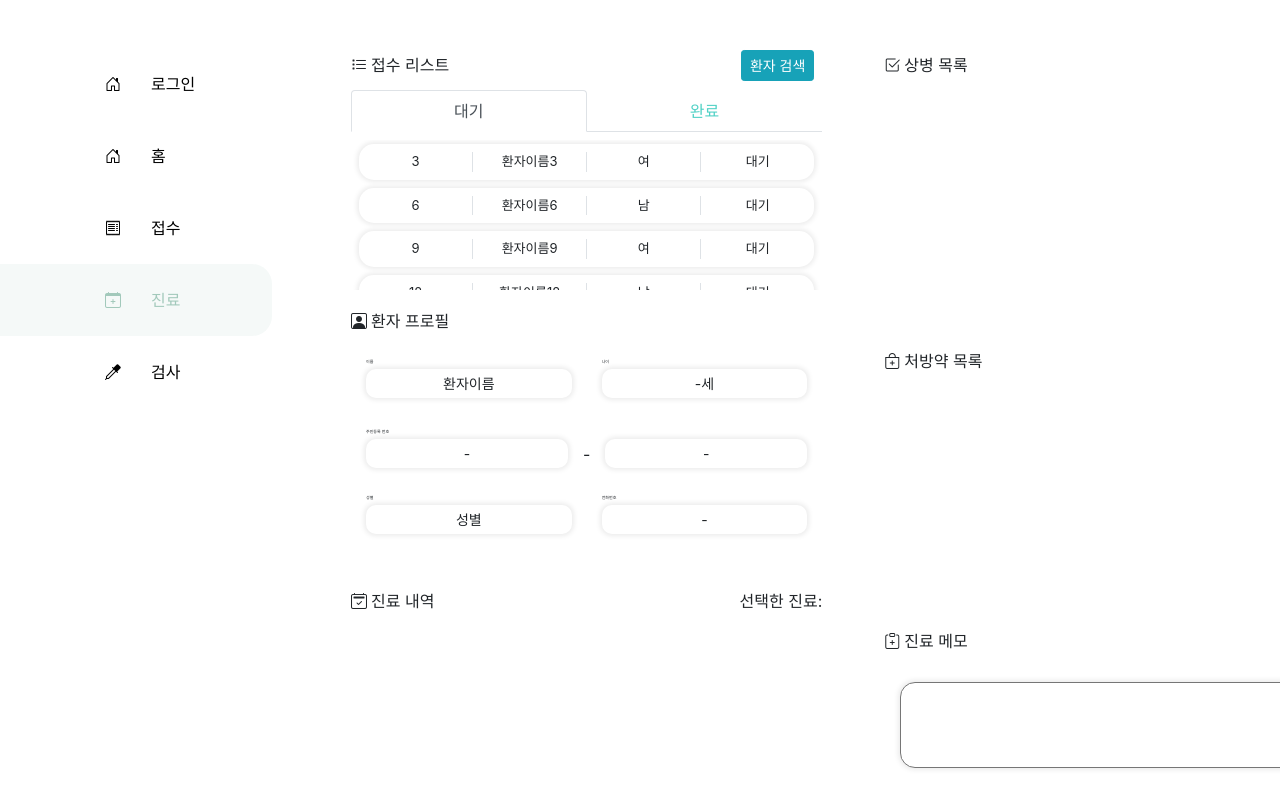
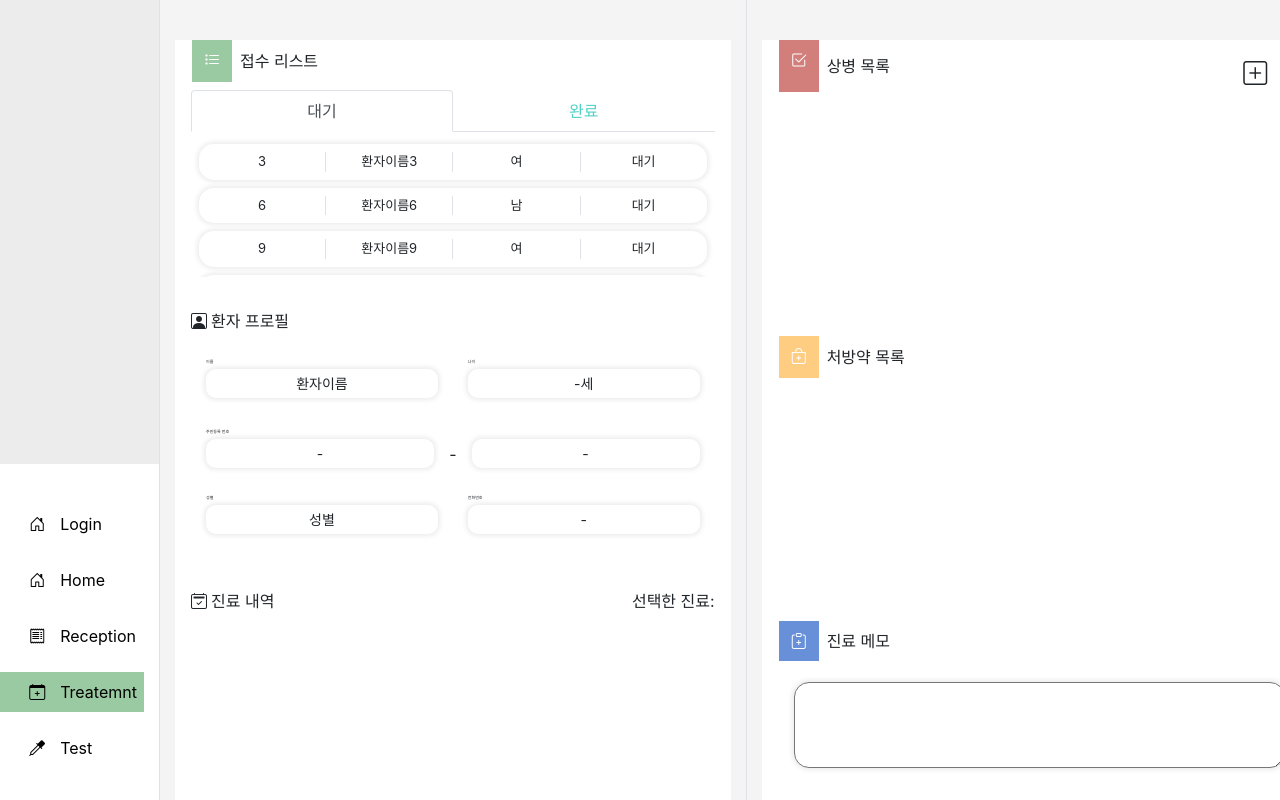
Before and after one commit to kju1018/Team6Project-React, a React (Create React App) app: page /treatment in a window 1280 px wide. Shown: the top 800 px of the page. Built offline with nearby package versions, Linux system fonts and the light colour scheme.

Commit message:
진료 디자인 변경

```diff
--- a/src/App.js
+++ b/src/App.js
@@ -4,13 +4,13 @@ import AppMenu from 'AppMenu';
 
 function App() {
   return (
-    <div className="d-flex flex-column vh-100" style={{width:"1920px"}}>
+    <div className="d-flex flex-column vh-100" style={{width:"1920px", backgroundColor:"#F4F4F4"}}>
       <div className="flex-grow-1 container-fluid pl-0 pr-0">
         <div className="row h-100 mr-0 ml-0">
-          <div className="col-2 pl-0 pr-5">
+          <div className="col-1 pl-0 border-right align-items-end" style={{position:"relative", backgroundColor:"#FFFFFF"}}>
             <AppMenu/>
           </div>
-          <div className="col-10 pl-0 pr-0">
+          <div className="col-11 pl-0 pr-0" >
             <AppRoute/>
           </div>
         </div>
@@ -20,3 +20,6 @@ function App() {
 }
 
 export default App;
+
+
+//  <div className="col-1 pl-0 border-right border-gray align-items-end text-bottom" style={{position:"relative", backgroundColor:"#FFFFFF"}}>
--- a/src/AppMenu.js
+++ b/src/AppMenu.js
@@ -3,43 +3,46 @@ import { NavLink } from "react-router-dom";
 
 function AppMenu() {
     return (
-
-    <ul className="nav flex-column mt-5">
+    <>
+    <div style={{backgroundColor:"#ECECEC", height:"58vh", marginRight:"-15px"}}></div>
+    <div style={{marginTop:"3vh"}}>
+    <ul className="nav flex-column" >
       <li className="nav-item">
-        <NavLink to="/" exact className="nav-link pt-4 pb-4" activeStyle={{color:"#A2C9BB", backgroundColor:"#F5F9F8", borderRadius:"0px 20px 20px 0px"}} style={{color:"black"}}>
+        <NavLink to="/" exact className="nav-link pt-2 pb-2 mt-3 mb-3" activeStyle={{color:"#000000", backgroundColor:"#9ACAA1"}} style={{color:"black"}}>
           <div className="row">
-            <div className="col-6 text-right"><i className="bi bi-house-door"></i></div>
-            <div className="col-6">로그인</div>
+            <div className="col-5 text-right"><i className="bi bi-house-door"></i></div>
+            <div className="col-7 pl-0">Login</div>
           </div>
         </NavLink>
-        <NavLink to="/home" exact className="nav-link pt-4 pb-4" activeStyle={{color:"#A2C9BB", backgroundColor:"#F5F9F8", borderRadius:"0px 20px 20px 0px"}} style={{color:"black"}}>
+        <NavLink to="/home" exact className="nav-link pt-2 pb-2 mt-3 mb-3" activeStyle={{color:"#000000", backgroundColor:"#9ACAA1"}} style={{color:"black"}}>
           <div className="row">
-            <div className="col-6 text-right"><i className="bi bi-house-door"></i></div>
-            <div className="col-6">홈</div>
+            <div className="col-5 text-right"><i className="bi bi-house-door"></i></div>
+            <div className="col-7 pl-0">Home</div>
           </div>
         </NavLink>
         {/* Link는 이걸 클릭하면 이동한다 라는 뜻 */}
-        <NavLink to="/reception" className="nav-link pt-4 pb-4" style={{color:"black"}} activeStyle={{color:"#A2C9BB", backgroundColor:"#F5F9F8", borderRadius:"0px 20px 20px 0px"}} style={{color:"black"}}>
+        <NavLink to="/reception" className="nav-link pt-2 pb-2 mt-3 mb-3" style={{color:"black"}} activeStyle={{color:"#000000", backgroundColor:"#9ACAA1"}}>
         <div className="row">
-            <div className="col-6 text-right"><i className="bi bi-receipt"></i></div>
-            <div className="col-6">접수</div>
+            <div className="col-5 text-right"><i className="bi bi-receipt"></i></div>
+            <div className="col-7 pl-0">Reception</div>
           </div>
         </NavLink>
-        <NavLink to="/treatment" className="nav-link pt-4 pb-4" style={{color:"black"}} activeStyle={{color:"#A2C9BB", backgroundColor:"#F5F9F8", borderRadius:"0px 20px 20px 0px"}} style={{color:"black"}}>
+        <NavLink to="/treatment" className="nav-link pt-2 pb-2 mt-3 mb-3" style={{color:"black"}} activeStyle={{color:"#000000", backgroundColor:"#9ACAA1"}}>
           <div className="row">
-            <div className="col-6 text-right"><i className="bi bi-calendar-plus"></i></div>
-            <div className="col-6">진료</div>
+            <div className="col-5 text-right"><i className="bi bi-calendar-plus"></i></div>
+            <div className="col-7 pl-0">Treatemnt</div>
           </div>
         </NavLink>
-        <NavLink to="/test" className="nav-link pt-4 pb-4" style={{color:"black"}} activeStyle={{color:"#A2C9BB", backgroundColor:"#F5F9F8", borderRadius:"0px 20px 20px 0px"}} style={{color:"black"}}>
+        <NavLink to="/test" className="nav-link pt-2 pb-2 mt-3 mb-3" style={{color:"black"}} activeStyle={{color:"#000000", backgroundColor:"#9ACAA1"}}>
           <div className="row">
-            <div className="col-6 text-right"><i className="bi bi-eyedropper"></i></div>
-            <div className="col-6">검사</div>
+            <div className="col-5 text-right"><i className="bi bi-eyedropper"></i></div>
+            <div className="col-7 pl-0">Test</div>
           </div>
         </NavLink>
       </li>
     </ul>
-
+    </div>
+    </>
     );
 }
 
--- a/src/views/Login/index.js
+++ b/src/views/Login/index.js
@@ -9,7 +9,7 @@ function Login() { //컴포넌트 이름
   const handleShow = () => setShow(true);
 
   return (
-    <div className="ml-4 mt-4">
+    <div style={{backgroundColor:"#CDDFDB"}}>
       <div><img src="logo.png" className="mt-3 ml-4" /></div>
       <div>
       <div className="row ml-0 mr-0 mt-2">
--- a/src/views/Treatment/DignosisList.js
+++ b/src/views/Treatment/DignosisList.js
@@ -13,7 +13,7 @@ function DiagnosisList(props) {
   const diagnoses = getDiagnoses(selectedTreatment.treatmentid);
   return (
     <>
-    <ButtonHeader headertitle="상병 목록" iclassName="bi bi-check2-square mr-1" buttonname="검색"/>
+    <ButtonHeader headertitle="상병 목록" iclassName="bi bi-check2-square" color="#D27E7B" btnicon="bi bi-plus-square" buttonname="추가"/>
       <div className="overflow-auto p-3" style={{height:"calc(100% - 50px"}}>
       {diagnoses.map (diagnosis => {
           return (
--- a/src/views/Treatment/DrugList.js
+++ b/src/views/Treatment/DrugList.js
@@ -15,7 +15,7 @@ function DrugList(props) {
 
   return (
     <>
-    <ButtonHeader headertitle="처방약 목록" iclassName="bi bi-bag-plus mr-1" buttonname="검색"/>
+    <ButtonHeader headertitle="처방약 목록" iclassName="bi bi-bag-plus" color="#FFCD82" buttonname="검색"/>
     <div className="overflow-auto p-3" style={{height:"calc(100% - 50px"}}>
       {drugs.map (drug => {
           return (
--- a/src/views/Treatment/ReceptionList.js
+++ b/src/views/Treatment/ReceptionList.js
@@ -15,15 +15,16 @@ function ReceptionList(props) {
 
   const dispatch = useDispatch();
   const loadPatient = (patient) => {
-    dispatch(createSetPatient(patient));
+    // dispatch(createSetPatient(patient));
+
   }
 
 
   return (
     <>
-      <ButtonHeader headertitle="접수 리스트" iclassName="bi bi-list-task mr-1" buttonname="환자 검색" onclick={handleShow}/>
+      <ButtonHeader headertitle="접수 리스트" iclassName="bi bi-list-task " color="#9ACAA1" buttonname="환자 검색" onclick={handleShow}/>
       <Tab.Container id="left-tabs-example" defaultActiveKey="wait">
-        <Nav fill variant="tabs" className="flex-column mb-2">
+        <Nav fill variant="tabs" className="flex-column">
           <Row className="ml-0 mr-0">
             <Nav.Item>
               <Nav.Link eventKey="wait">대기</Nav.Link>
@@ -33,7 +34,7 @@ function ReceptionList(props) {
             </Nav.Item>
           </Row>
         </Nav>
-        <Tab.Content className={`overflow-auto`} style={{height:"calc(100% - 90px)"}}>
+        <Tab.Content className="overflow-auto pt-2" style={{height:"calc(100% - 95px)"}}>
           <ReceptionContents eventKey="wait" type="대기"/>
           <ReceptionContents eventKey="complete" type="완료"/>
         </Tab.Content>
--- a/src/views/Treatment/TestList.js
+++ b/src/views/Treatment/TestList.js
@@ -14,7 +14,7 @@ function TestList(props) {
   console.log(tests);
   return (
     <>
-      <ButtonHeader headertitle="검사 목록" iclassName="bi bi-droplet mr-1" buttonname="검색"/>
+      <ButtonHeader headertitle="검사 목록" iclassName="bi bi-droplet" color="#E89677" buttonname="검색"/>
       <div className="overflow-auto p-3" style={{height:"calc(100% - 50px)"}}>
         <PackageTest/>
       </div>
--- a/src/views/Treatment/TreatmentMemo.js
+++ b/src/views/Treatment/TreatmentMemo.js
@@ -9,7 +9,7 @@ function TreatmentMemo(props) {
 
   return (
   <>
-    <div className="d-flex align-items-center" style={{height:"50px"}}><i className="bi bi-clipboard-plus mr-1"></i>진료 메모</div>
+    <div className="d-flex align-items-center row" style={{height:"50px"}}><div className="p-2 ml-3 mr-2 text-center" style={{ backgroundColor:"#6790D8", width:"40px", color:"#FFFFFF"}}><i className="bi bi-clipboard-plus"></i></div>진료 메모</div>
     <div className="p-3" style={{height:"calc(100% - 50px)"}}>
       <textarea value={selectedTreatment.memo} className="h-100 w-100 " style={{boxShadow:"rgb(0 0 0 / 8%) 0px 0px 5px 2px", borderRadius:"15px", height:"50px", outline:0}}>
       </textarea>
--- a/src/views/Treatment/components/ButtonHeader.js
+++ b/src/views/Treatment/components/ButtonHeader.js
@@ -1,9 +1,9 @@
 function TreatmentButtonHeader(props) {
   return (
     <>
-      <div className="row align-items-center" style={{height:"50px"}}>
-        <div className="col"><i className={props.iclassName}></i>{props.headertitle}</div>
-        <div className="col text-right mr-2"><button className="btn btn-info btn-sm" onClick={props.onclick}>{props.buttonname}</button></div>
+      <div className="row pb-2" style={{height:"50px"}}>
+        <div className="col-10 row"><div className="p-2 ml-3 mr-2 text-center" style={{ backgroundColor:props.color, width:"40px", color:"#FFFFFF"}}><i className={props.iclassName}></i></div><div className="d-flex align-items-center">{props.headertitle}</div></div>
+        <div className="col-2 mt-3 d-flex align-items-center justify-content-end mr-2" onClick={props.onclick}><i className={`${props.btnicon} mr-1`} style={{fontSize: "1.5rem"}}></i></div>
       </div>
     </>
   );
--- a/src/views/Treatment/components/SearchPatient.js
+++ b/src/views/Treatment/components/SearchPatient.js
@@ -25,7 +25,7 @@ function SearchPatient(props) {
 
   return (
     <>
-      <Modal show={props.show} onHide={props.handleClose} >
+      <Modal show={props.show} onHide={props.handleClose}>
         <Modal.Header closeButton>
           <Modal.Title>환자 검색</Modal.Title>
         </Modal.Header>
--- a/src/views/Treatment/index.js
+++ b/src/views/Treatment/index.js
@@ -5,48 +5,53 @@ import ReceptionList from "./ReceptionList";
 import PatientTreatment from "./PatientTreatment";
 import TestList from "./TestList";
 import TreatmentMemo from "./TreatmentMemo";
+import { Button, Modal } from "react-bootstrap";
+import { useState } from "react";
 
 
 function Treatment(props) {
-  //patient
-  //oclick()
+
+
+
   return (
     <div className="vh-100 row ml-0 mr-0">
-      <div className="col-4 h-100">
+      <div className="col-4 h-100 border-right">
         <div className="d-flex align-items-end justify-content-start" style={{height:"5vh", marginLeft:"15px"}}>
         </div>
-        <div className="pl-3 pr-3 pt-0" style={{height:"30vh"}}>
+        <div className="pl-3 pr-3 pt-0" style={{height:"30vh", backgroundColor:"#FFFFFF"}}>
           <ReceptionList/>
         </div>
 
-        <div className="p-3" style={{height:"35vh"}}>
+        <div className="p-3" style={{height:"35vh", backgroundColor:"#FFFFFF"}}>
           <div className="d-flex align-items-center" style={{height:"50px"}}><i className="bi bi-person-square mr-1"></i>환자 프로필</div>
           <PatientProfile/>
         </div>
 
-        <div className="p-3" style={{height:"30vh"}}>
+        <div className="p-3" style={{height:"30vh", backgroundColor:"#FFFFFF"}}>
           <PatientTreatment/>
         </div>
       </div>
-      <div className="col-4 h-100">
+      <div className="col-4 h-100 border-right">
         <div style={{height:"5vh"}}></div>
-        <div className="pl-3 pr-3 pb-3 pt-0" style={{height:"35vh"}}>
+        <div className="pl-3 pr-3 pb-3 pt-0" style={{height:"35vh", backgroundColor:"#FFFFFF"}}>
           <DiagnosisList/>
         </div>
-        <div className="p-3" style={{height:"35vh"}}>
+        <div className="p-3" style={{height:"35vh", backgroundColor:"#FFFFFF"}}>
           <DrugList/>
         </div>
-        <div className="p-3" style={{height:"25vh"}}>
+        <div className="p-3" style={{height:"25vh", backgroundColor:"#FFFFFF"}}>
           <TreatmentMemo/>
         </div>
       </div>
       <div className="col-4 h-100">
         <div style={{height:"5vh"}}></div>
-        <div className="pl-3 pr-3 pb-3 pt-0" style={{height:"95vh"}}>
+        <div className="pl-3 pr-3 pb-3 pt-0" style={{height:"95vh", backgroundColor:"#FFFFFF"}}>
           <TestList/>
         </div>
       </div>
+
     </div>
+
 
   );
 }
```
Also changed, not shown: src/views/Treatment/data/Data.js (+9 -0 lines).
